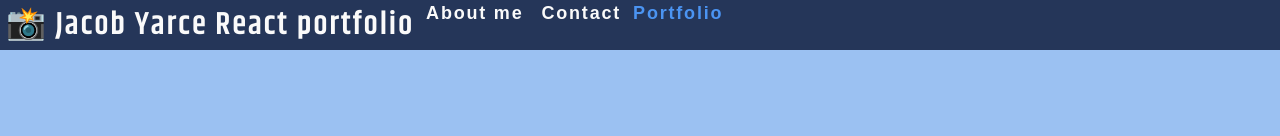
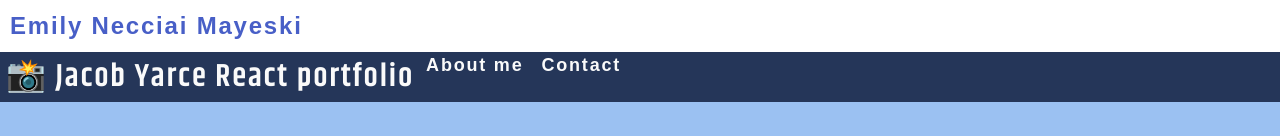
Before and after one commit to Keemperor/JY-React-Portfolio, a React (Create React App) app: page / in a window 1280 px wide. Shown: the top 136 px of the page. Built offline with nearby package versions, Linux system fonts and the light colour scheme; a web font is replaced by a local one.

Commit message:
reworked doe for simpler application

```diff
--- a/src/App.js
+++ b/src/App.js
@@ -1,40 +1,11 @@
-import React, { useState } from 'react';
-import Nav from './components/Nav';
-import About from './components/About';
-import ContactForm from './components/Contact';
+import React from 'react';
+import Header from './components/Header';
 import Footer from './components/Footer';
 
 function App() {
-  const [categories] = useState([
-    {
-      name: 'Portfolio',
-      description: 'Photos of grocery stores, food trucks, and other commercial projects',
-    },
-
-  ]);
-
-  const [currentCategory, setCurrentCategory] = useState(categories[0]);
-  const [contactSelected, setContactSelected] = useState(false);
-
   return (
     <div>
-    <Nav
-  categories={categories}
-  setCurrentCategory={setCurrentCategory}
-  currentCategory={currentCategory}
-  contactSelected={contactSelected}
-  setContactSelected={setContactSelected}
-></Nav>
-      <main>
-      {!contactSelected ? (
-  <>
-
-    <About></About>
-  </>
-) : (
-    <ContactForm></ContactForm>
-  )}
-      </main>
+      <Header></Header>
       <Footer></Footer>
     </div>
   );
--- /dev/null
+++ b/src/components/Header/index.js
@@ -0,0 +1,55 @@
+import React, { useState } from 'react';
+import Nav from "../Nav";
+import About from "../About";
+import Contact from "../Contact";
+//import Portfolio from "./Portfolio";
+//import Resume from "./Resume";
+
+function Header() {
+  const [currentPage, handlePageChange] = useState("About");
+
+  // The renderPage method uses a switch statement to render the appropriate current page
+  const renderPage = () => {
+    switch (currentPage) {
+      case "About":
+        return <About />;
+     // case "Portfolio":
+       // return <Portfolio />;
+      case "Contact":
+        return <Contact />;
+     // case "Resume":
+       // return <Resume />;
+
+      default:
+        return <About />;
+    }
+  };
+
+  return (
+    <div>
+      <nav className="navbar">
+        <div className="navbar-brand">
+          <a
+            className="navbar-item"
+            rel="noreferrer"
+            target="_blank"
+            href="https://github.com/EmilyNecciai?tab=repositories"
+          >
+            <span className="content is-large">Emily Necciai Mayeski</span>
+          </a>
+        </div>
+      </nav>
+      {/* Pass the state value and the setter as props to NavTabs */}
+      <Nav
+        currentPage={currentPage}
+        handlePageChange={handlePageChange}
+      />
+      {/* Call the renderPage function passing in the currentPage */}
+      <main>
+        <div>{renderPage(currentPage)}</div>
+      </main>
+    </div>
+  );
+}
+
+export default Header;
```
